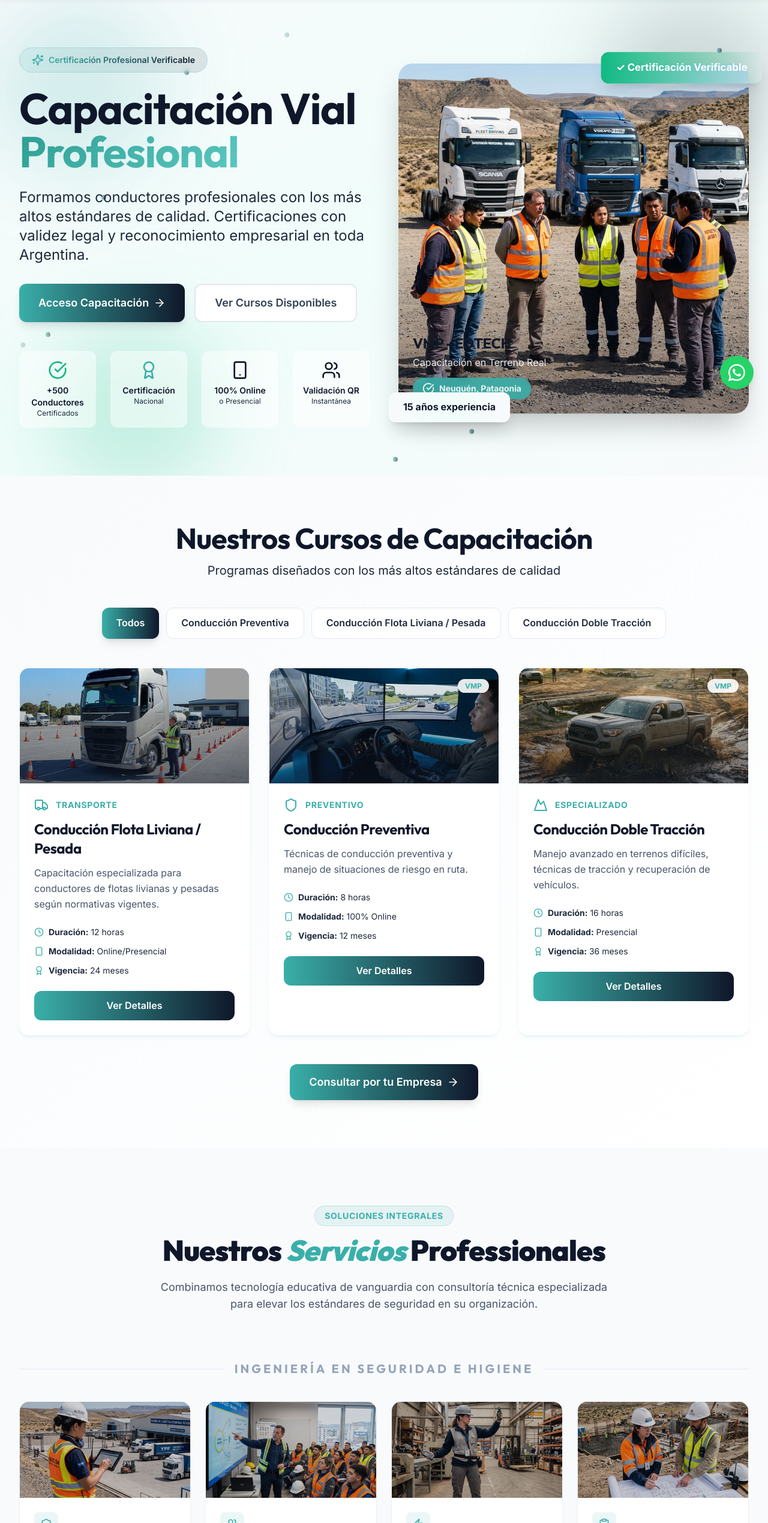
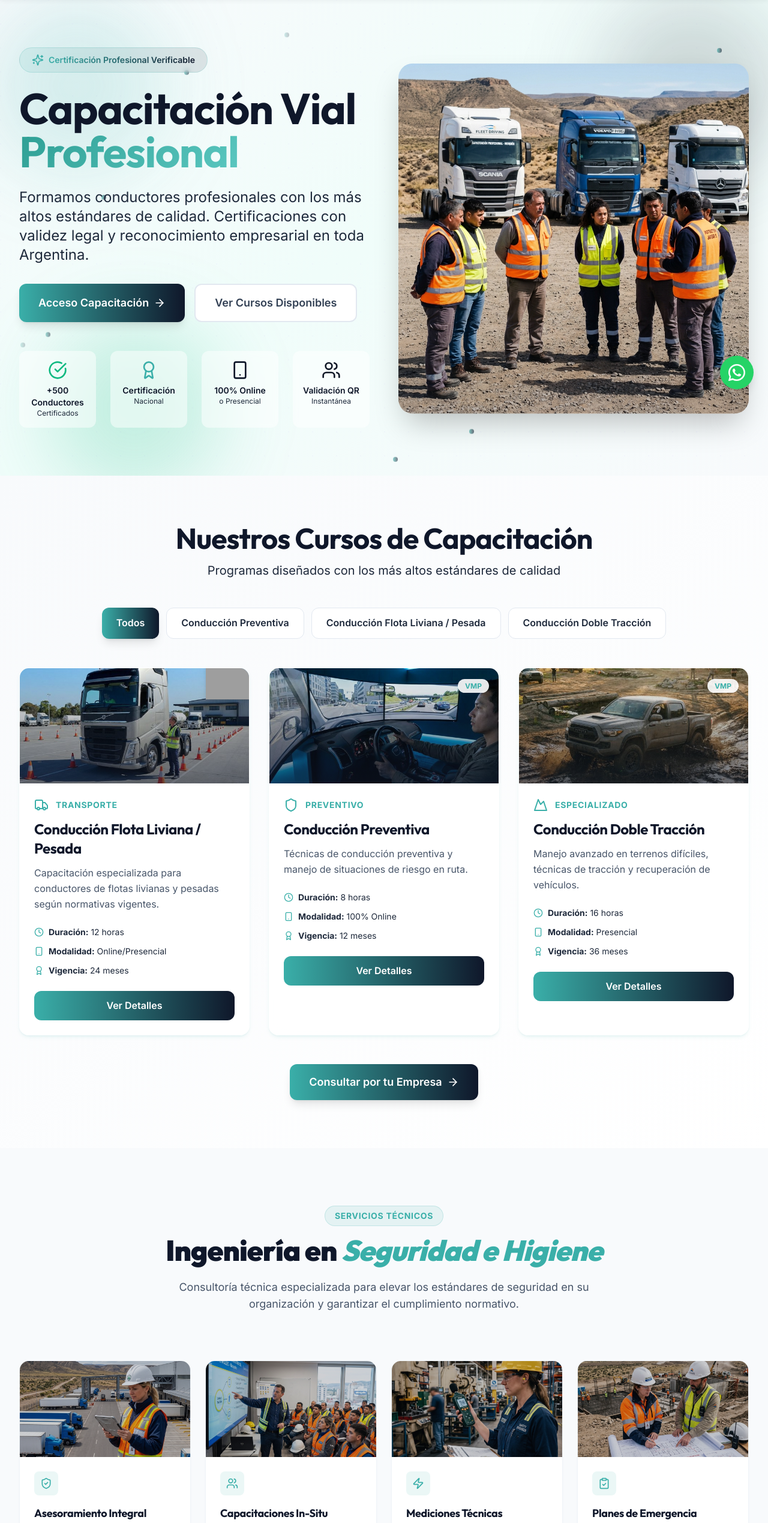
Before and after one commit to vmpedtech-26/VMP-EDTECH, a Next.js app in the folder apps/web/: page / in a window 1280 px wide. Shown: the part 127-2666 px from the top of the page at 60% size. Built offline with nearby package versions, Linux system fonts and the light colour scheme; grey boxes are pictures that could not be loaded.

Commit message:
Refine Hero UI and Engineering services based on specific user feedback

```diff
--- a/apps/web/components/landing/HeroSection.tsx
+++ b/apps/web/components/landing/HeroSection.tsx
@@ -196,44 +196,7 @@
                                     className="object-cover"
                                     priority
                                 />
-                                <div className="absolute inset-0 bg-gradient-to-t from-slate-900/40 via-transparent to-transparent" />
-                                <div className="absolute bottom-6 left-6 right-6 text-white">
-                                    <h3 className="text-2xl font-bold mb-1">VMP - EDTECH</h3>
-                                    <p className="text-white/90">Capacitación en Terreno Real</p>
-                                    <div className="mt-3 inline-flex items-center space-x-2 bg-primary/90 backdrop-blur-sm rounded-full px-4 py-2">
-                                        <CheckCircle className="h-5 w-5 text-white" />
-                                        <span className="text-sm font-semibold text-white">Neuquén, Patagonia</span>
-                                    </div>
-                                </div>
-                            </motion.div>
-
-                            {/* Floating badges with pulse animation */}
-                            <motion.div
-                                className="absolute -top-4 -right-4 bg-gradient-to-r from-success to-success-light text-white px-6 py-3 rounded-xl shadow-xl font-bold"
-                                animate={{
-                                    scale: [1, 1.05, 1],
-                                }}
-                                transition={{
-                                    duration: 2,
-                                    repeat: Infinity,
-                                    ease: "easeInOut"
-                                }}
-                            >
-                                ✓ Certificación Verificable
-                            </motion.div>
-                            <motion.div
-                                className="absolute -bottom-4 -left-4 bg-gradient-to-r from-accent-amber to-warning text-slate-900 px-6 py-3 rounded-xl shadow-xl font-bold"
-                                animate={{
-                                    scale: [1, 1.05, 1],
-                                }}
-                                transition={{
-                                    duration: 2,
-                                    repeat: Infinity,
-                                    ease: "easeInOut",
-                                    delay: 1
-                                }}
-                            >
-                                15 años experiencia
+                                <div className="absolute inset-0 bg-gradient-to-t from-slate-900/20 via-transparent to-transparent" />
                             </motion.div>
                         </div>
                     </motion.div>
--- a/apps/web/components/landing/ProfessionalServices.tsx
+++ b/apps/web/components/landing/ProfessionalServices.tsx
@@ -4,28 +4,9 @@
 import { motion } from 'framer-motion';
 import {
   ShieldCheck, HardHat, ClipboardCheck, Users,
-  Zap, Award, BookOpen, Monitor, ArrowRight,
-  CheckCircle2
+  Zap, ArrowRight, CheckCircle2
 } from 'lucide-react';
 import Link from 'next/link';
-
-const edtechServices = [
-  {
-    title: 'Cursos Interactivos',
-    description: 'Capacitaciones teórico-prácticas con videos, quizzes y evaluaciones en tiempo real adaptadas a la industria.',
-    icon: BookOpen,
-  },
-  {
-    title: 'Gestión Empresarial',
-    description: 'Panel completo para administrar alumnos, asignar cursos y descargar reportes de progreso automáticos.',
-    icon: Monitor,
-  },
-  {
-    title: 'Credencial Profesional',
-    description: 'Certificaciones oficiales con código QR verificable y validez industrial inmediata en todo el país.',
-    icon: Award,
-  }
-];
 
 const safetyServices = [
   {
@@ -67,24 +48,18 @@
             viewport={{ once: true }}
             className="inline-flex items-center space-x-2 bg-primary/10 border border-primary/20 rounded-full px-4 py-1.5 mb-4"
           >
-            <span className="text-sm font-bold text-primary uppercase tracking-wider">Soluciones Integrales</span>
+            <span className="text-sm font-bold text-primary uppercase tracking-wider">Servicios Técnicos</span>
           </motion.div>
           <h2 className="text-4xl md:text-5xl font-heading font-black text-slate-900 mb-6">
-            Nuestros <span className="text-primary italic">Servicios</span> Professionales
+            Ingeniería en <span className="text-primary italic">Seguridad e Higiene</span>
           </h2>
           <p className="max-w-3xl mx-auto text-lg text-slate-600">
-            Combinamos tecnología educativa de vanguardia con consultoría técnica especializada para elevar los estándares de seguridad en su organización.
+            Consultoría técnica especializada para elevar los estándares de seguridad en su organización y garantizar el cumplimiento normativo.
           </p>
         </div>
 
-        {/* --- CATEGORÍA 1: SEGURIDAD E HIGIENE (INGENIERÍA) --- */}
-        <div className="mb-24">
-          <div className="flex items-center space-x-4 mb-10">
-            <div className="h-px flex-1 bg-slate-200" />
-            <h3 className="text-xl font-bold text-slate-400 uppercase tracking-[0.2em]">Ingeniería en Seguridad e Higiene</h3>
-            <div className="h-px flex-1 bg-slate-200" />
-          </div>
-
+        {/* --- SERVICIOS DE INGENIERÍA --- */}
+        <div className="mb-12">
           <div className="grid grid-cols-1 md:grid-cols-2 lg:grid-cols-4 gap-6">
             {safetyServices.map((service, index) => (
               <motion.div
@@ -119,37 +94,6 @@
           </div>
         </div>
 
-        {/* --- CATEGORÍA 2: EDTECH & CAPACITACIÓN --- */}
-        <div>
-          <div className="flex items-center space-x-4 mb-10">
-            <div className="h-px flex-1 bg-slate-200" />
-            <h3 className="text-xl font-bold text-slate-400 uppercase tracking-[0.2em]">Tecnología y Capacitación Vial</h3>
-            <div className="h-px flex-1 bg-slate-200" />
-          </div>
-
-          <div className="grid grid-cols-1 md:grid-cols-3 gap-8">
-            {edtechServices.map((service, index) => (
-              <motion.div
-                key={index}
-                initial={{ opacity: 0, y: 20 }}
-                whileInView={{ opacity: 1, y: 0 }}
-                viewport={{ once: true }}
-                transition={{ delay: index * 0.1 }}
-                className="bg-white p-8 rounded-3xl border border-slate-100 shadow-sm hover:shadow-md transition-all relative overflow-hidden group"
-              >
-                <div className="absolute top-0 right-0 p-4 opacity-5 group-hover:opacity-10 transition-opacity">
-                  <service.icon className="h-24 w-24 text-slate-900" />
-                </div>
-                <div className="bg-slate-900 w-14 h-14 rounded-2xl flex items-center justify-center mb-6 shadow-lg shadow-slate-200">
-                  <service.icon className="h-7 w-7 text-primary" />
-                </div>
-                <h4 className="text-xl font-bold text-slate-900 mb-4">{service.title}</h4>
-                <p className="text-slate-600 leading-relaxed">{service.description}</p>
-              </motion.div>
-            ))}
-          </div>
-        </div>
-
         {/* Badge de Confianza */}
         <div className="mt-20 flex justify-center">
           <div className="bg-slate-900 text-white px-8 py-4 rounded-2xl flex items-center space-x-4 shadow-xl">
```
Also changed, not shown: apps/web/public/images/services/safety_measurements.png, apps/web/public/images/services/safety_neuquen.png.
